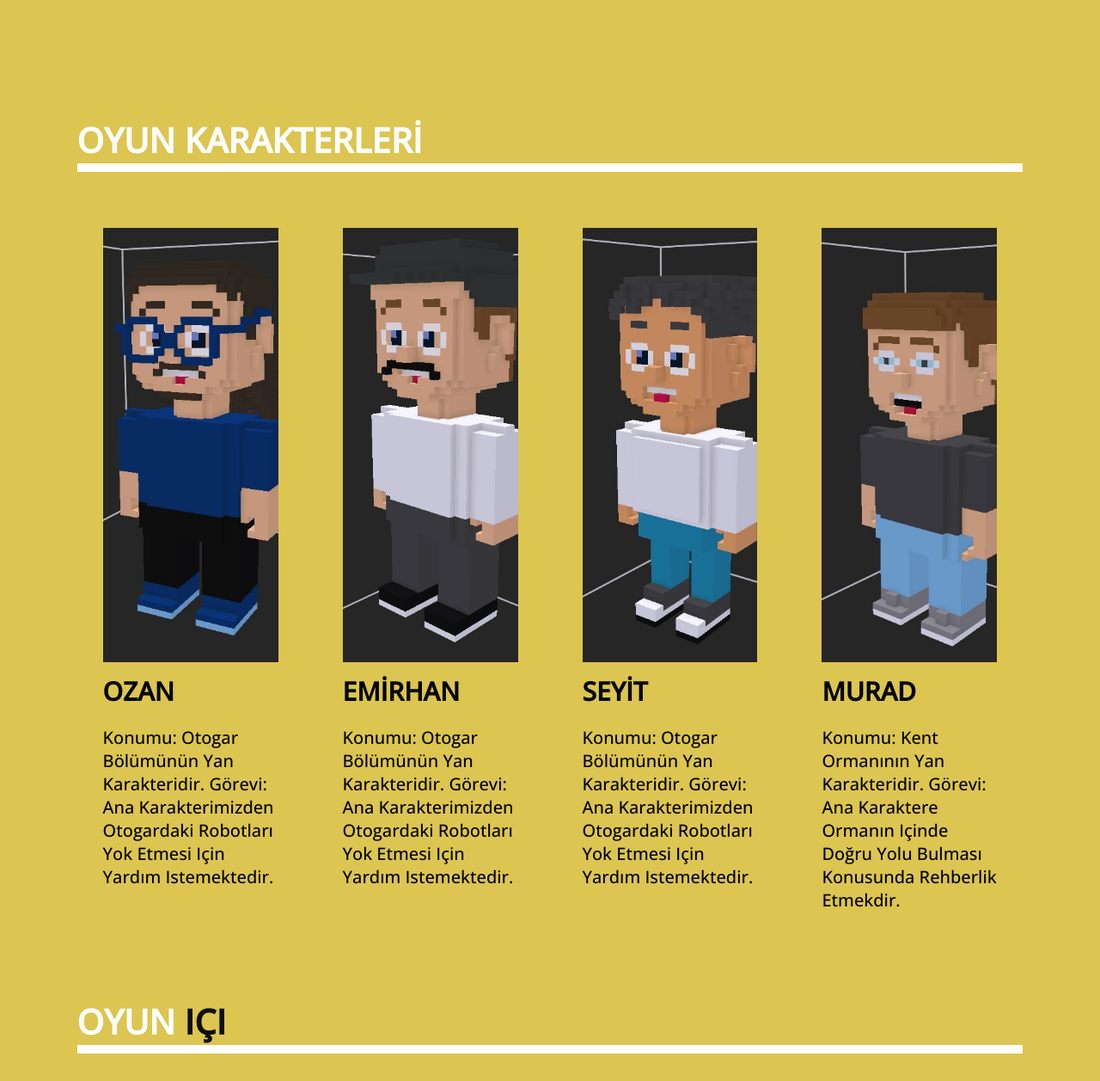
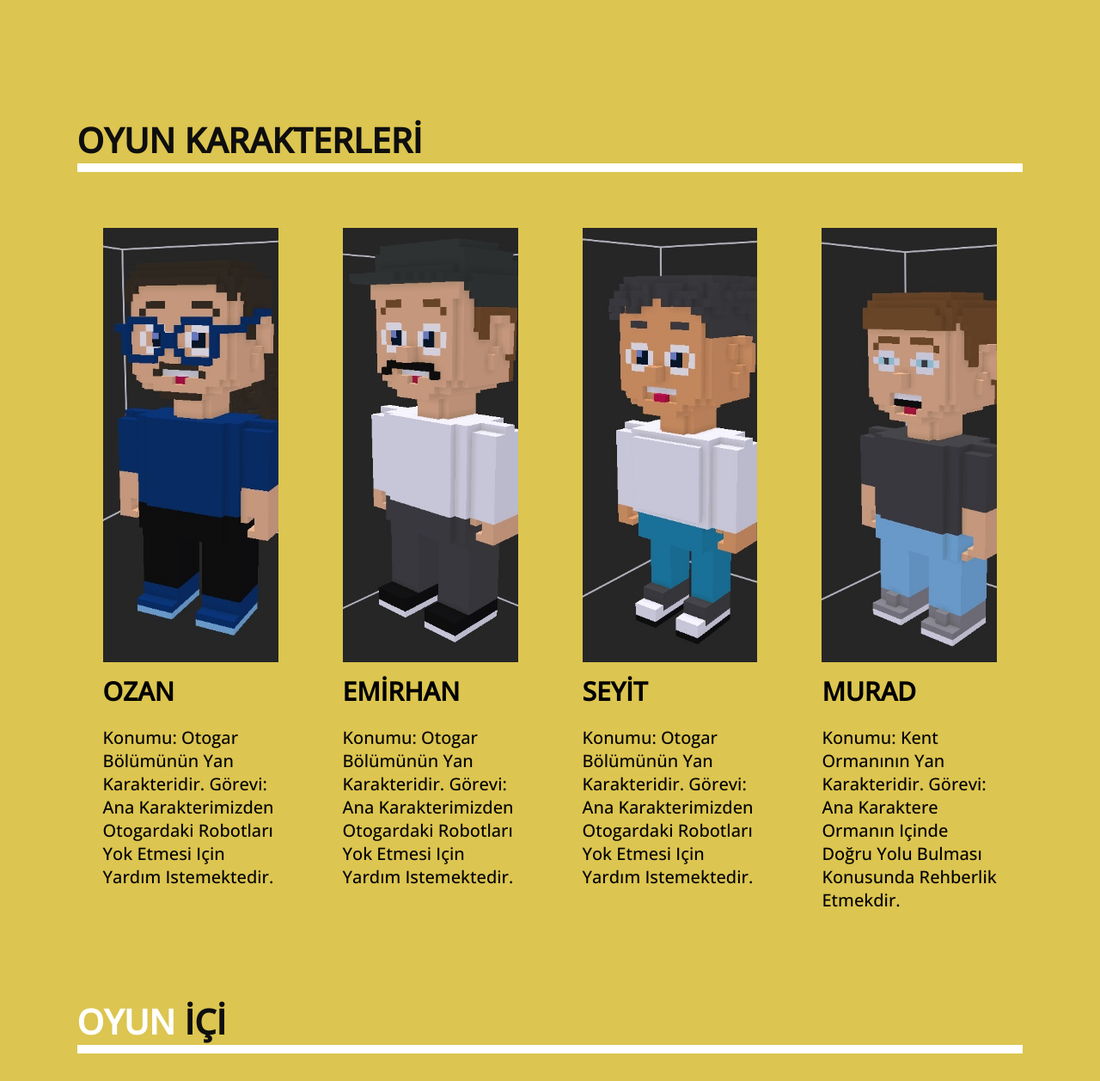
Before and after one commit to kitsunegame/kitsunegame.github.io, a plain HTML site: page index.html in a window 1280 px wide. Shown: the part 900-2157 px from the top of the page at 86% size. Drawn offline with nearby package versions, Linux system fonts and the light colour scheme.

Commit message:
Update index.html

```diff
--- a/index.html
+++ b/index.html
@@ -61,7 +61,7 @@
 
     <section class="game">
 
-        <h1 class="heading">OYUN KARAKTERLERİ<span></span></h1>
+        <h1 class="heading"><span>OYUN KARAKTERLERİ</span></h1>
         <div class="box-container">
 
 
@@ -166,7 +166,7 @@
     <!--! products section start -->
 
     <section class="products">
-        <h1 class="heading">oyun  <span>içi</span></h1>
+        <h1 class="heading">oyun  <span>İÇİ</span></h1>
        <div class="gameGallery">
             <div class="proGallery">
                 <span class="image"><img src="./image/goods11.jpg" /></span>
```
